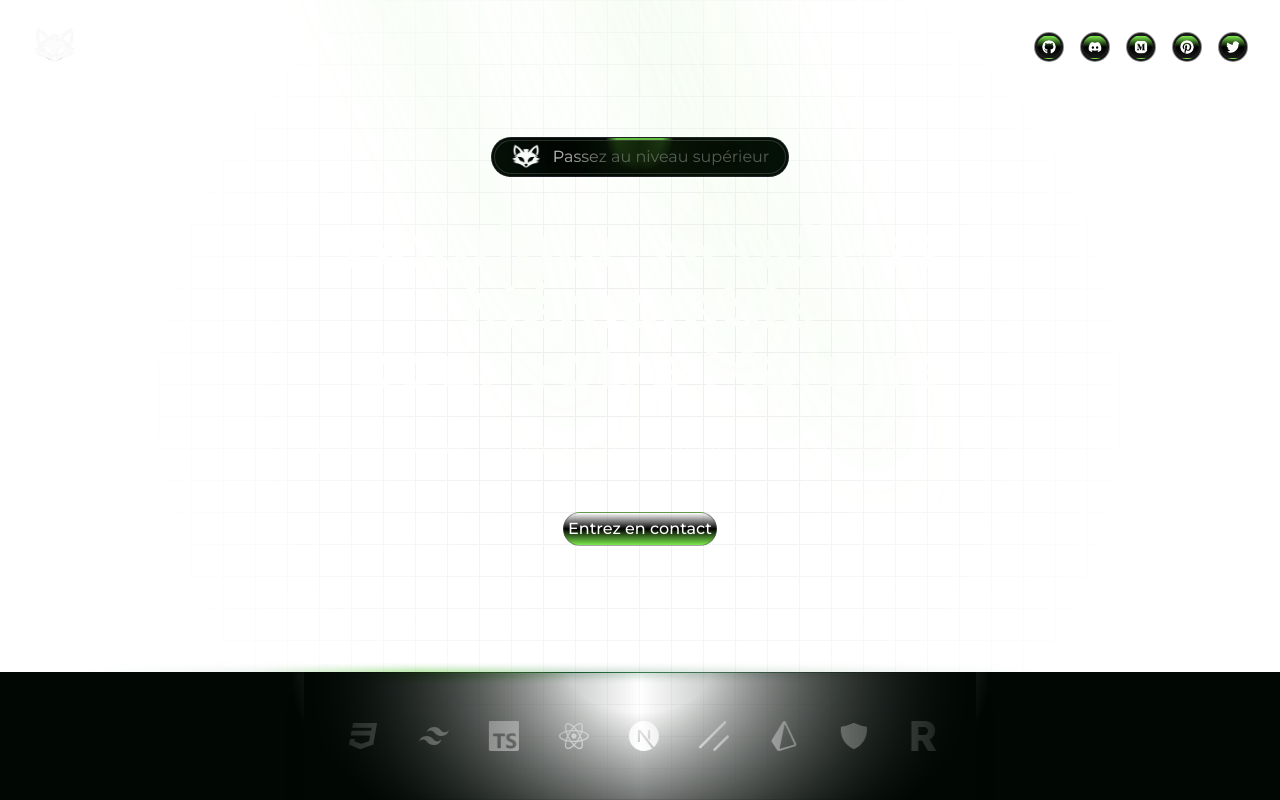
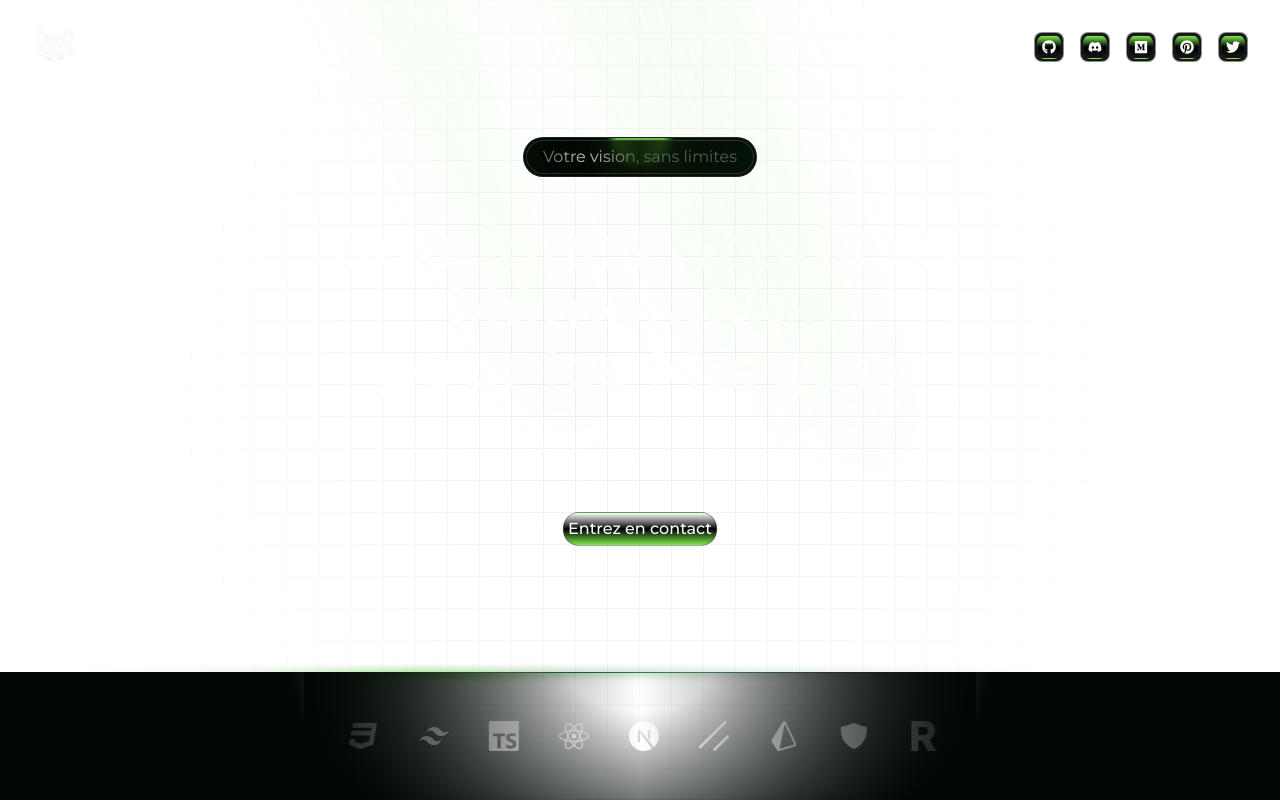
Before and after one commit to sejiux/sejiux-porfolio, a Next.js app: page / in a window 1280 px wide. Built offline with nearby package versions, Linux system fonts and the light colour scheme.

Commit message:
I change the text of header

```diff
--- a/components/Header.tsx
+++ b/components/Header.tsx
@@ -10,8 +10,6 @@ import { usePathname } from 'next/navigation';
 import ModalMenu from "./ModalMenu";
 import GridPattern from "./ui/grid-pattern";
 import { Spotlight } from "./ui/Spotlight";
-import Image from 'next/image';
-import Logo from "@/public/images/sejiuxTransparency.png";
 
 const HeaderPage = () => {
   const [isMenuOpen, setIsMenuOpen] = useState(false);
@@ -44,9 +42,8 @@ const HeaderPage = () => {
                       "2xl:text-lg"
                     )}>
                     <div className="flex gap-3 items-center">
-                      <Image src={Logo} alt="Logo of SejiuX" width={30} height={30} />
                       <p className={cn("text-[16px] flex gap-1")}>
-                        Passez au niveau supérieur
+                        Votre vision, sans limites
                       </p>
                     </div>
                   </AnimatedShinyText>
@@ -60,7 +57,7 @@ const HeaderPage = () => {
               "2xl:text-[100px]",
               "pointer-events-none whitespace-pre-wrap",
               "bg-gradient-to-b from-white/70 via-white via-50% to-white/70 bg-clip-text text-transparent text-center"
-            )}>Boutique Headless Mémorable<br className="hidden lg:block" /> pour votre Marque</h1>
+            )}>Boutiques Headless Mémorables<br className="hidden lg:block" /> pour les Marques</h1>
             <p className={cn("text-base font-light w-full px-4", "lg:px-0 lg:mx-auto text-white/85 lg:pb-2", "xl:text-lg xl:leading-relaxed", "2xl:text-xl")}>Nous sommes prêts à commencer, tout ce que vous avez à faire est de demander.</p>
             <div className="cursor-pointer z-10 h-full text-center font-medium">
               <div className={cn(
@@ -68,12 +65,12 @@ const HeaderPage = () => {
                 "md:w-40 md:h-10",
                 "xl:*:text-lg xl:w-60 xl:h-14 p-[2px]",
                 "*:2xl:text-2xl 2xl:w-64 2xl:h-20",
-                "*:transition ease-out *:hover:duration-300 *:hover:text-white border rounded-full",
+                "*:transition ease-out *:hover:duration-300 *:hover:text-white border rounded-2xl",
                 "transition-all ease-in border-white/50 bg-transparent"
               )}>
                 <Link href="mailto:im.sejiux@gmail.com" prefetch={true} className={cn(
                   "text-white",
-                  "bg-gradient-to-b from-transparent via-black via-50% to-primary border border-neutral-600/50 backdrop-blur-xl flex items-center justify-center w-full h-full text-base antialiased rounded-full",
+                  "bg-gradient-to-b from-transparent via-black via-50% to-primary border border-neutral-600/50 backdrop-blur-xl flex items-center justify-center w-full h-full text-base antialiased rounded-2xl",
                   "hover:bg-gradient-t hover:from-primary hover:via-50% hover:via-black hover:to-transparent"
                 )}>
                 Entrez en contact
--- a/components/ModalMenu.tsx
+++ b/components/ModalMenu.tsx
@@ -47,12 +47,12 @@ const ModalMenu = ({isMenuOpen, setIsMenuOpen, pathname}: ModalMenuProps) => {
               {socialsData.map((data, index) => (
                 <Link key={index} href={data.link} target="_blank" rel="noopener noreferrer" className={cn(
                   "p-[2px]",
-                  "*:transition ease-out *:hover:duration-300 *:hover:text-white border rounded-full",
+                  "*:transition ease-out *:hover:duration-300 *:hover:text-white border rounded-lg",
                   "transition-all ease-in border-white/5 bg-neutral-900 hover:bg-neutral-800"
                 )}>
                   <data.icon className={cn(
                     "text-white",
-                    "bg-gradient-to-t from-transparent via-black via-50% to-primary p-1 hover:text-primary border border-white/5 backdrop-blur-xl flex items-center justify-center w-full h-full text-xl antialiased rounded-full",
+                    "bg-gradient-to-t from-transparent via-black via-50% to-primary p-1 hover:text-primary border border-white/5 backdrop-blur-xl flex items-center justify-center w-full h-full text-4xl antialiased rounded-lg",
                     "2xl:text-2xl",
                     "hover:bg-gradient-b hover:from-primary hover:via-50% hover:via-black hover:to-transparent",
                   )} />
--- a/components/NavBar.tsx
+++ b/components/NavBar.tsx
@@ -31,14 +31,14 @@ const NavBar = ({isMenuOpen, setIsMenuOpen}: NavBarProps) => {
             <Link key={index} href={data.link} target="_blank" rel="noopener noreferrer" className={cn(
               "p-[2px]",
               "2xl:p-[4px]",
-              "*:transition ease-out *:hover:duration-300 *:hover:text-white border rounded-full",
+              "*:transition ease-out *:hover:duration-300 *:hover:text-white border rounded-lg",
               "transition-all ease-in border-white/50 bg-neutral-900 hover:bg-neutral-800"
             )}>
               <data.icon className={cn(
                 "text-white",
                 "xl:text-xl",
                 "2xl:text-2xl",
-                "bg-gradient-to-t from-transparent via-black via-50% to-primary p-1 hover:text-primary border border-white/5 backdrop-blur-xl flex items-center justify-center w-full h-full text-sm antialiased rounded-full",
+                "bg-gradient-to-t from-transparent via-black via-50% to-primary p-1 hover:text-primary border border-white/5 backdrop-blur-xl flex items-center justify-center w-full h-full text-sm antialiased rounded-lg",
                 "hover:bg-gradient-b hover:from-primary hover:via-50% hover:via-black hover:to-transparent"
               )} />
             </Link>
```
Also changed, not shown: public/images/shopify.png (added).
